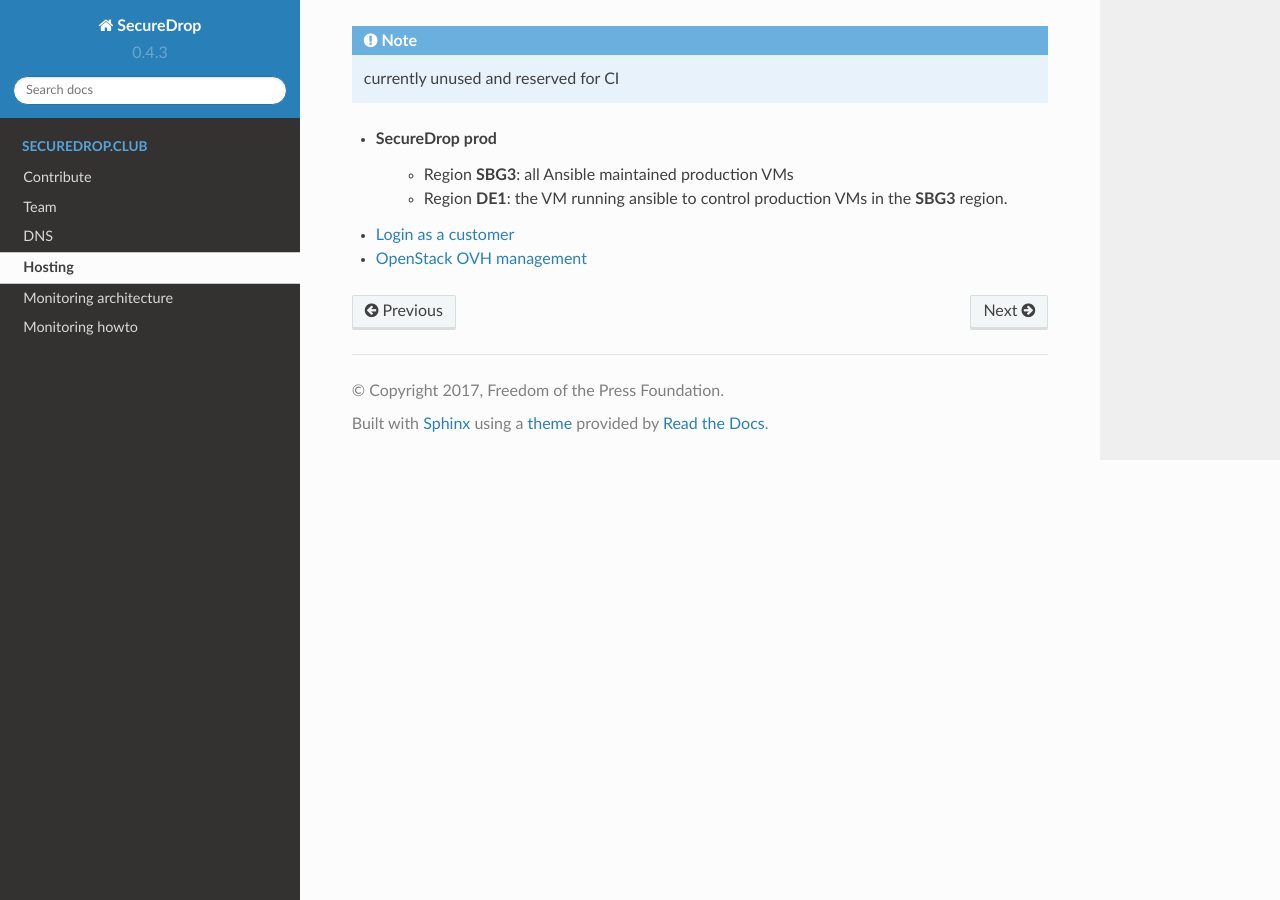
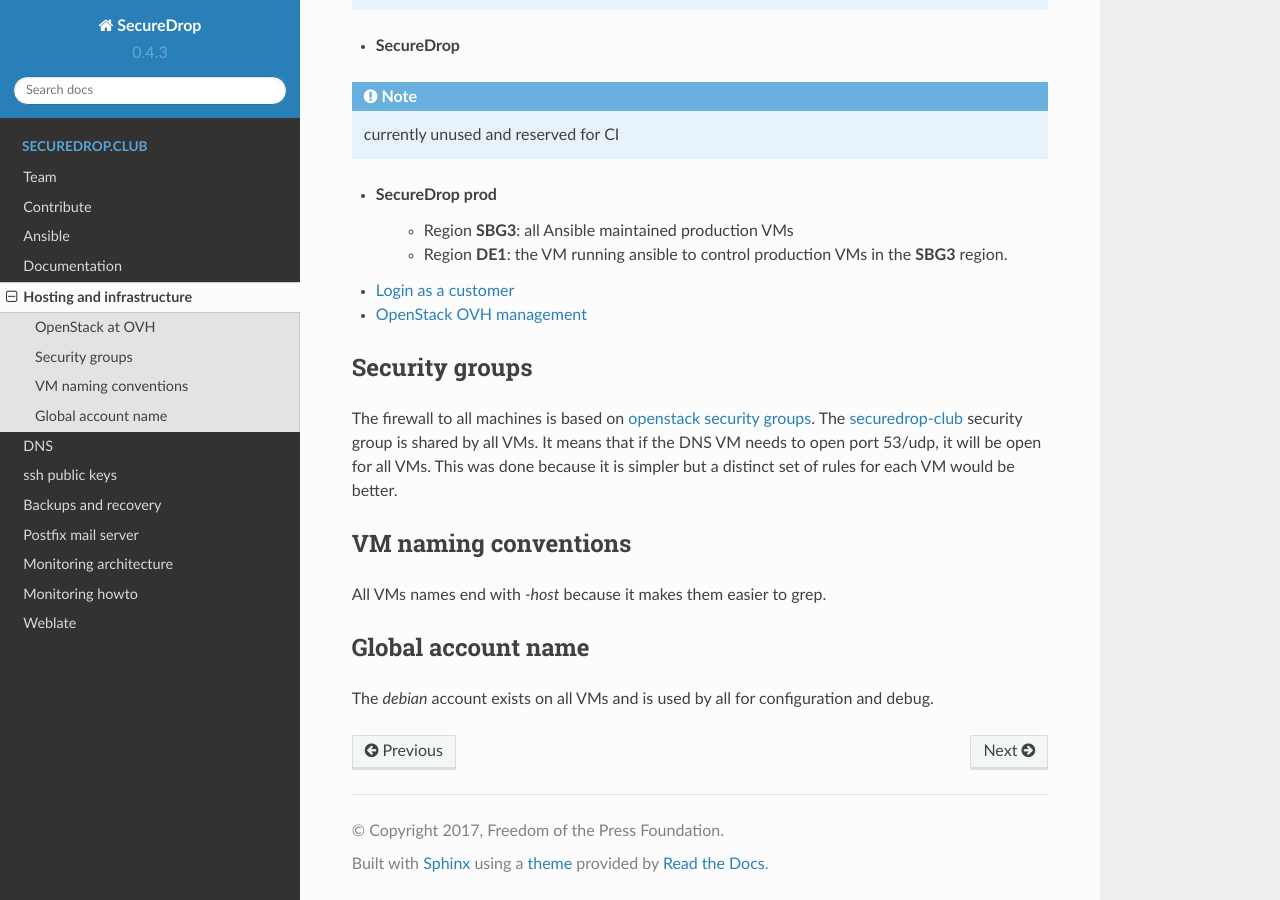
Before and after one commit to singuliere/enough, a Sphinx documentation site: the page built from docs/infrastructure.rst, in a window 1280 px wide and 900 px high, scrolled down 535 px. Built offline with Sphinx 7.4.7 and the Read the Docs theme 2.0.0, drawn with Linux system fonts in a browser that asks for light colours; some of the changed text lies outside the part shown.

Commit message:
document all molecule directories

```diff
--- /dev/null
+++ b/docs/authorized_keys.rst
@@ -0,0 +1,6 @@
+ssh public keys
+===============
+
+Each :doc:`team <team>` member with access to the infrastructure
+should have their ssh public key in `the ssh_keys directory
+<http://lab.securedrop.club/main/securedrop-club/tree/master/molecule/authorized_keys/roles/authorized_keys/files/ssh_keys>`_ so it is added to the `~debian/.ssh/authorized_keys` file.
--- /dev/null
+++ b/docs/documentation.rst
@@ -0,0 +1,5 @@
+Documentation
+=============
+
+The documentation for `securedrop.club` is published at
+https://securedrop-club.readthedocs.io
--- a/docs/hosting.rst
+++ b/docs/infrastructure.rst
@@ -1,5 +1,8 @@
-Hosting
-=======
+Hosting and infrastructure
+==========================
+
+OpenStack at OVH
+----------------
 
 All virtual machines are in the OVH OpenStack cloud, under the user
 **ds437901-ovh** using the `securedrop.club admin mail <admin@securedrop.club>`_.
@@ -26,3 +29,25 @@ The following OpenStack projects have been defined:
 
 * `Login as a customer <https://www.ovh.com/auth/>`_
 * `OpenStack OVH management <https://www.ovh.com/manager/cloud/>`_
+
+Security groups
+---------------
+
+The firewall to all machines is based on `openstack security groups
+<https://docs.openstack.org/nova/latest/admin/security-groups.html>`_. The
+`securedrop-club
+<http://lab.securedrop.club/main/securedrop-club/blob/master/molecule/infrastructure/roles/vm/tasks/main.yml>`_
+security group is shared by all VMs. It means that if the DNS VM needs
+to open port 53/udp, it will be open for all VMs. This was done
+because it is simpler but a distinct set of rules for each VM would be better.
+
+VM naming conventions
+---------------------
+
+All VMs names end with `-host` because it makes them easier to grep.
+
+Global account name
+-------------------
+
+The `debian` account exists on all VMs and is used by all for
+configuration and debug.
--- /dev/null
+++ b/docs/postfix.rst
@@ -0,0 +1,4 @@
+Postfix mail server
+===================
+
+TBD
--- /dev/null
+++ b/docs/weblate.rst
@@ -0,0 +1,6 @@
+Weblate
+=======
+
+`weblate.securedrop.club <http://lab.securedrop.club/main/securedrop-club/tree/master/molecule/weblate/roles/weblate>`_ is installed `with docker <https://github.com/WeblateOrg/docker>`_ with the `https-portal letsencrypt reverse proxy <https://github.com/WeblateOrg/docker/blob/master/docker-compose-https.yml>`_.
+
+The `docker-compose file <http://lab.securedrop.club/main/securedrop-club/blob/master/molecule/weblate/roles/weblate/templates/docker-compose-securedrop-club.yml>`_ is adapted from the one found `in the weblate repository <https://github.com/WeblateOrg/docker/blob/master/docker-compose-https.yml>`_
```
Also changed, not shown: README.md (added, +1 -0 lines), README.txt (deleted, +0 -35 lines), docs/DNS.rst (deleted, +0 -8 lines), docs/ansible.rst (added, +45 -0 lines), docs/backup.rst (added, +17 -0 lines), docs/bind.rst (added, +39 -0 lines), docs/contribute.rst (+74 -0 lines), docs/index.rst (+11 -3 lines), docs/team.rst (+15 -1 lines).
